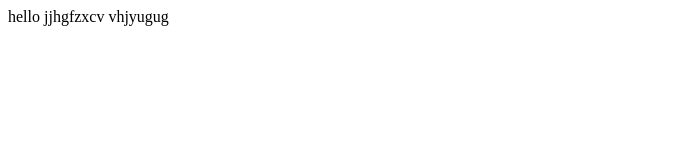
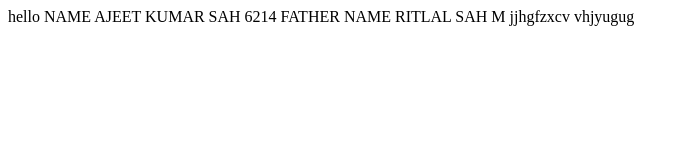
Before and after one commit to ajeetkumarsah6214/AJEET6214, a plain HTML site: page index.html in a window 1280 px wide. Shown: the whole page, without its empty margins (0-689 px from the left). Drawn offline with Linux system fonts and the light colour scheme.

Commit message:
AJEET index.html
Added personal information to the HTML body.

```diff
--- a/index.html
+++ b/index.html
@@ -9,7 +9,9 @@
     <h>hello</h>
 
 
-
+NAME AJEET KUMAR SAH 6214
+    FATHER NAME  RITLAL SAH
+    M
 
 
     jjhgfzxcv
```
